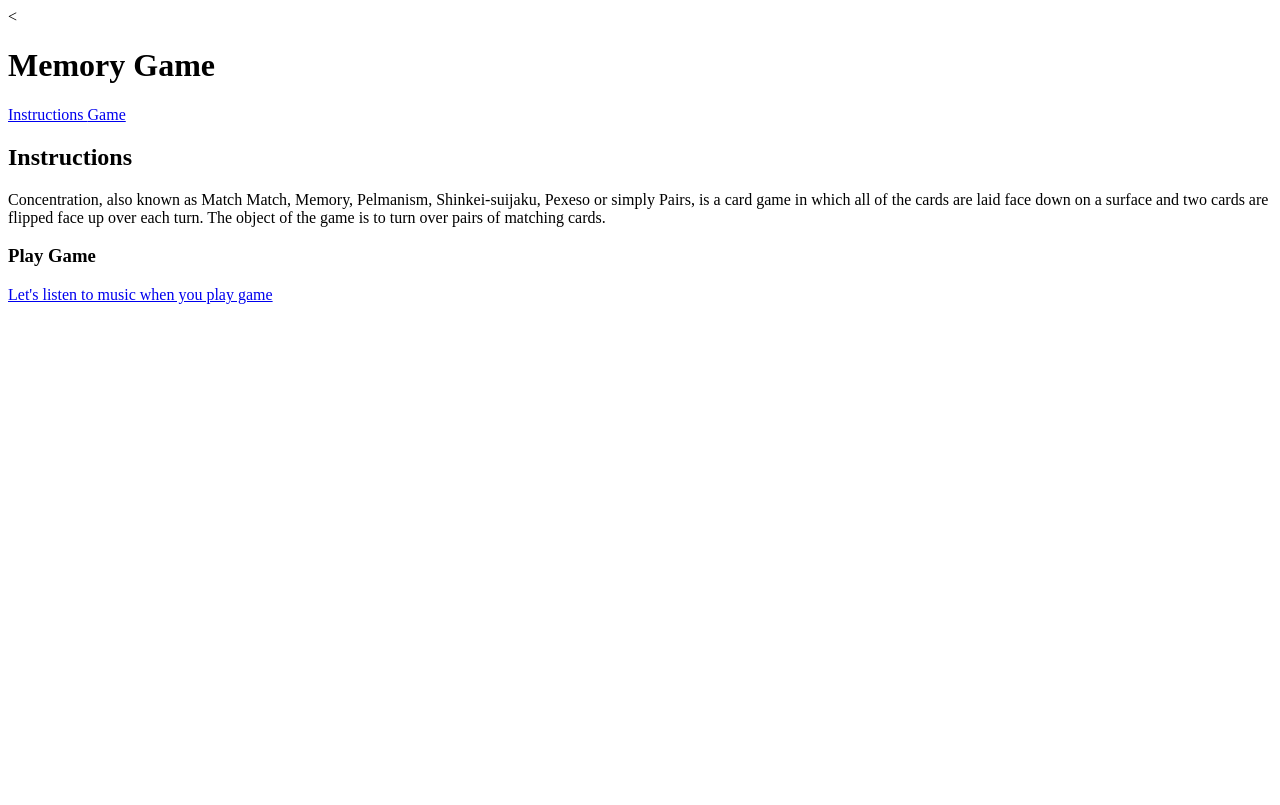
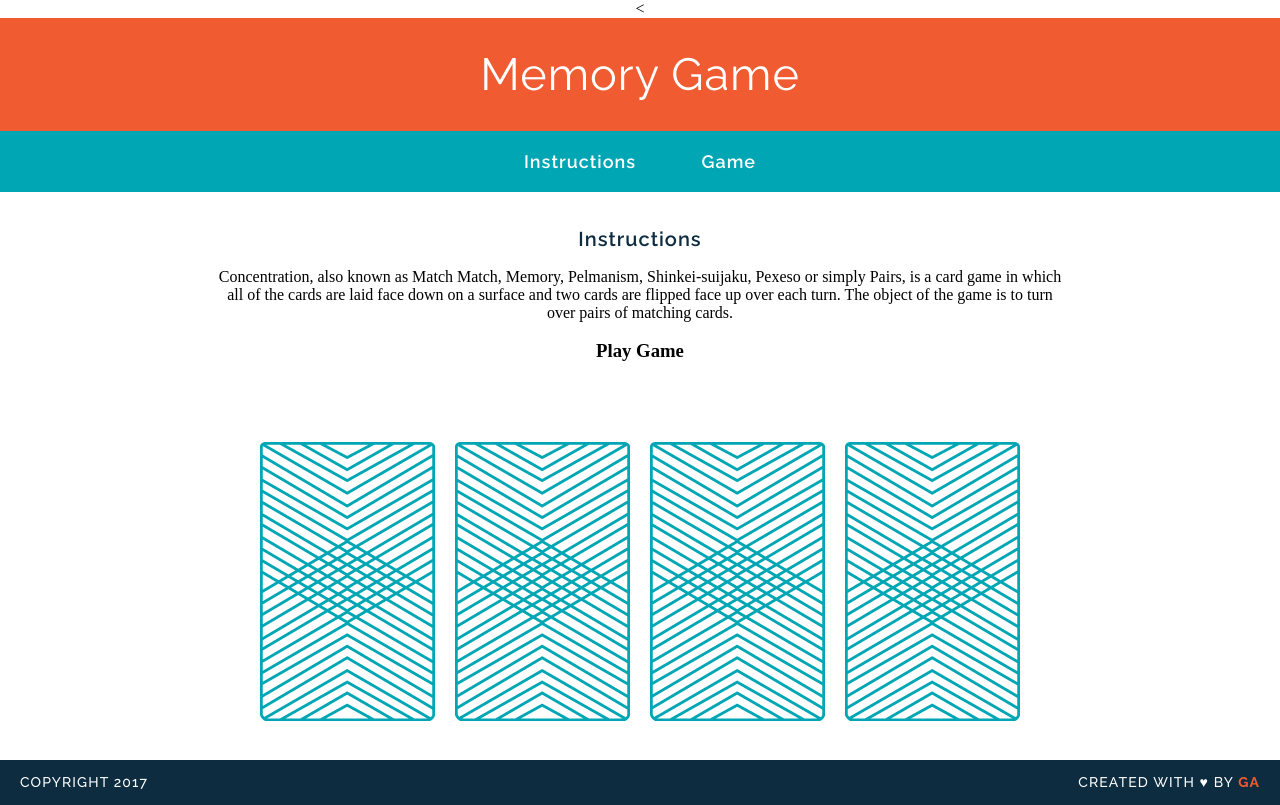
Before and after one commit to linhkhanh/wdi-fundamentals-memorygame, a plain HTML site: page memory_game/index.html in a window 1280 px wide. Drawn offline with Linux system fonts and the light colour scheme; a web font is replaced by a local one.

```diff
--- /dev/null
+++ b/memory_game/css/style.css
@@ -0,0 +1,79 @@
+body {
+	text-align: center;
+	margin: 0;
+}
+header {
+	background-color: #F15B31;
+	color: #FFFFFF;
+	padding: 30px 20px;
+}
+h1 {
+	font-family: Raleway, san-serif;
+
+	letter-spacing: 1px;
+	font-weight: 400;
+	font-size: 45px;
+	margin: 0;
+}
+a {
+	font-family: Raleway, monospace;
+	letter-spacing: 1px;
+	font-weight: 600;
+	font-size: 18px;
+	text-decoration: none;
+	margin: 30px;
+	color: #FFFFFF;
+	border-bottom: 2px solid transparent;
+}
+h2 {
+	font-family: Raleway;
+	color: #0D2C40;
+	letter-spacing: 1px;
+	font-weight: 600;
+	font-size: 20px;
+}
+nav {
+	background-color: #00A6B3;
+
+	font-size: 20px;
+	padding: 20px;
+}
+main {
+	text-align: center;
+	width: 850px;
+	margin: 35px auto;
+}
+img {
+	margin: 40px 8px 0 8px;
+}
+footer {
+	text-transform: uppercase;
+	padding: 0 20px;
+	background-color: #0D2C40;
+	color: white;
+	font-size: 14px;
+	letter-spacing: .08em;
+	font-weight: 500;
+	font-family: Raleway;
+}
+.copyright {
+	float: left;
+}
+.message {
+	float: right;
+}
+.clearfix:after {
+	visibility: hidden;
+	display: block;
+	content: " ";
+	clear: both;
+	height: 0;
+	font-size: 0;
+}
+.name {
+	color: #F15B31;
+	font-weight: 700;
+}
+a:hover {
+	border-color: white;
+}
--- a/memory_game/index.html
+++ b/memory_game/index.html
@@ -4,15 +4,34 @@
 	<meta charset="utf-8">
 	<meta http-equiv="X-UA-Compatible" content="IE=edge">
 	<title>Memory Card Game</title>
-	<link rel="stylesheet" href="">
-</head>
+	<link href="https://fonts.googleapis.com/css?family=Droid+Serif|Raleway:400,500,600,700" rel="stylesheet">
+	<link rel="stylesheet" type="text/css" href="css/style.css">
 <body>
+	<header>
 		<h1>Memory Game</h1>
+	</header>
+	<nav>
 		<a href="#">Instructions </a> <a href="#">Game</a>
+	</nav>
+	<main>
 		<h2>Instructions</h2>
 		<p>Concentration, also known as Match Match, Memory, Pelmanism, Shinkei-suijaku, Pexeso or simply Pairs, is a card game in which all of the cards are laid face down on a surface and two cards are flipped face up over each turn. The object of the game is to turn over pairs of matching cards.</p>
 
 		<h3>Play Game</h3>
 		<a href="https://www.youtube.com/watch?v=Mg5EJsjmyRE" target="_blank">Let's listen to music when you play game</a>
+
+		<div>
+			<img src="images/back.png" alt="Queen of Diamonds">
+			<img src="images/back.png" alt="Queen of Hearts">
+			<img src="images/back.png" alt="King of Diamonds">
+			<img src="images/back.png" alt="King of Hearts">
+
+		</div>
+	</main>
+	<footer class="clearfix">
+		<p class="copyright">Copyright 2017</p>
+		<p class="message">Created with &hearts; by <span class="name">GA</span></p>
+	</footer>
+	<script src="js/main.js"></script>
 </body>
 </html>
--- /dev/null
+++ b/memory_game/js/main.js
@@ -0,0 +1,7 @@
+console.log("Up and running!");
+let cardOne = "Queen";
+let cardTwo = "Queen";
+let CardThree = "King";
+let cardFour = "King";
+console.log("User flipped " + cardOne)
+console.log("User flipped " + CardThree)
```
Also changed, not shown: memory_game/images/back.png (added), memory_game/images/king-of-diamonds.png (added), memory_game/images/king-of-hearts.png (added), memory_game/images/queen-of-diamonds.png (added), memory_game/images/queen-of-hearts.png (added), 2 other files. Lines whose indentation alone changed are shown as unchanged.
